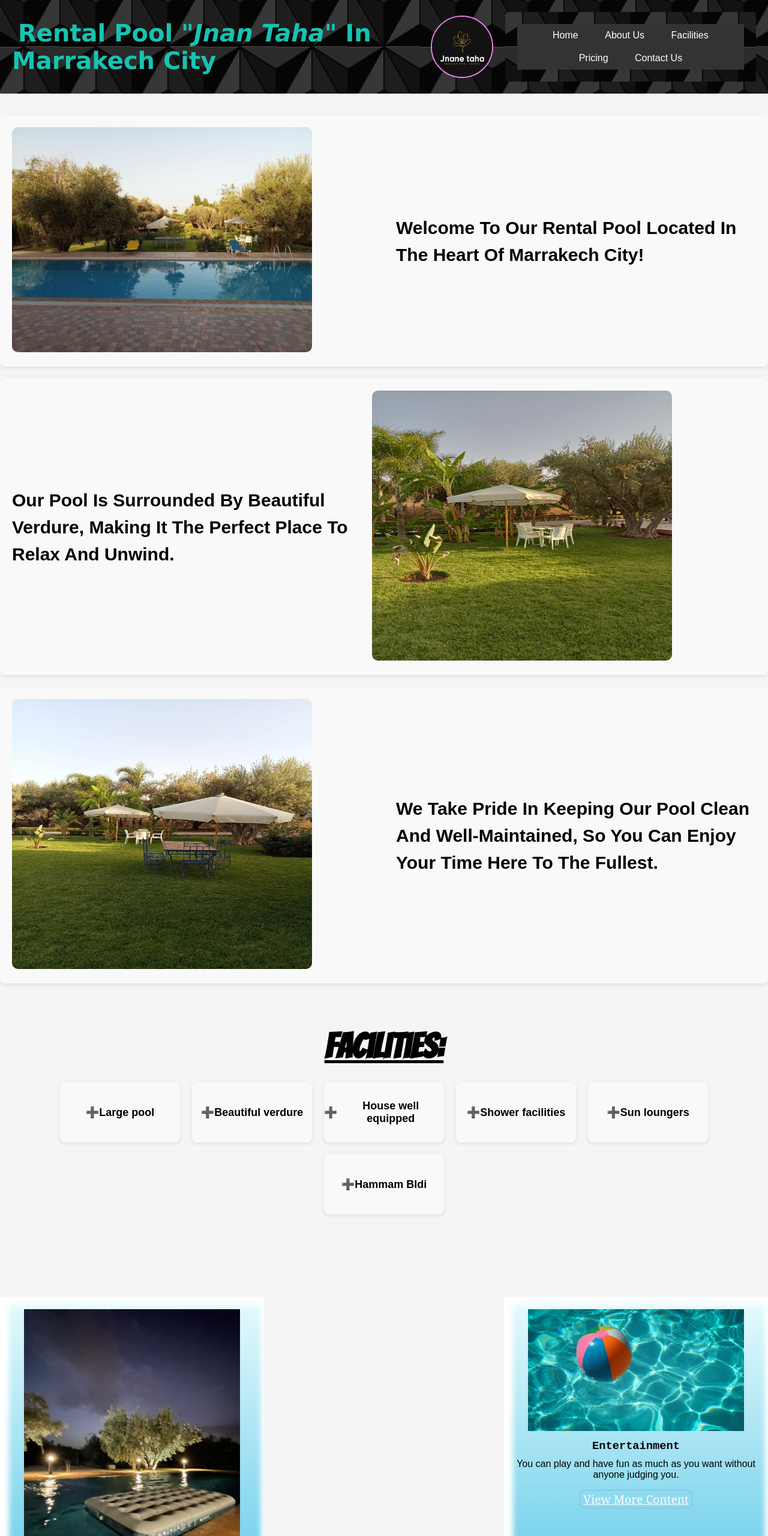
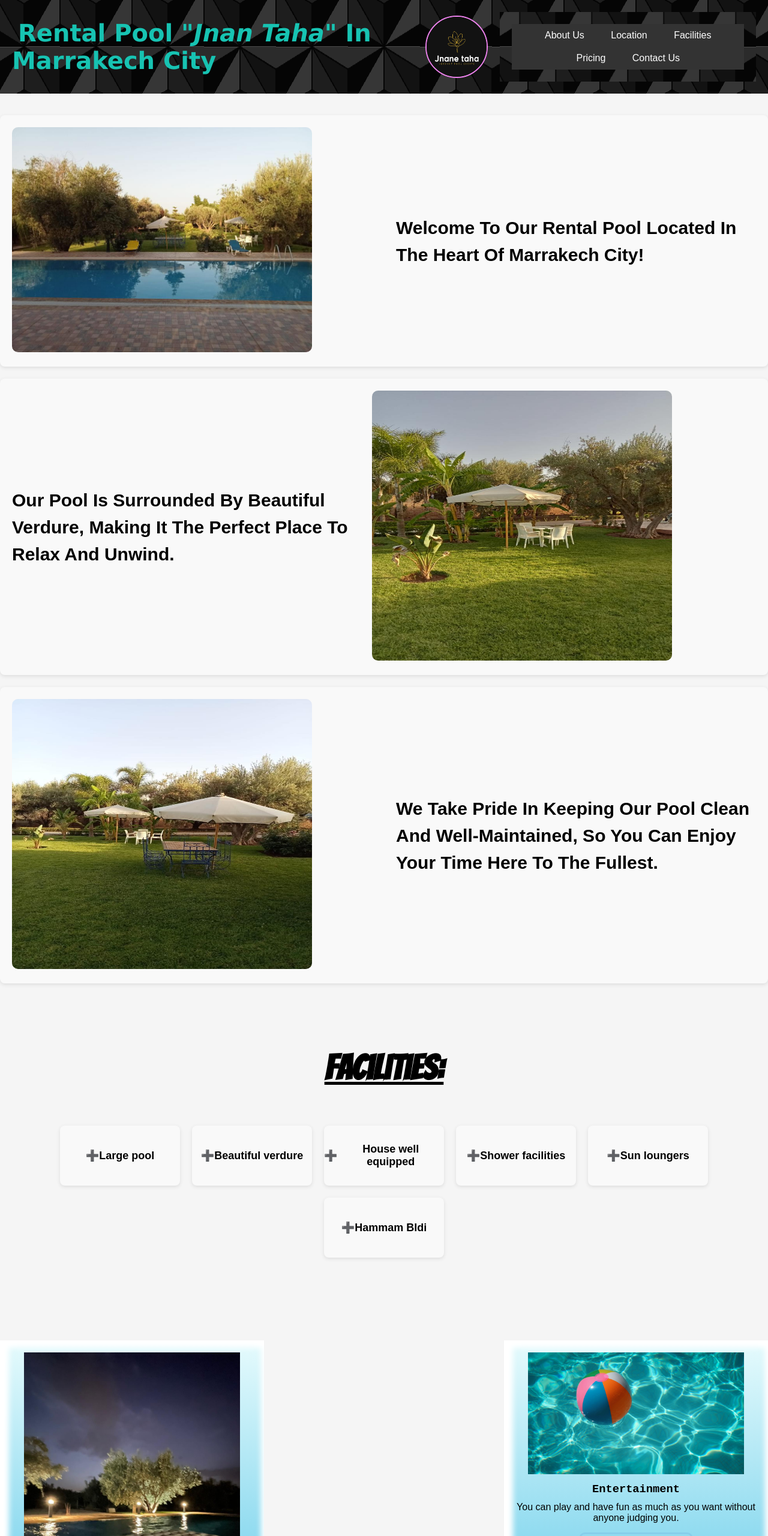
Before and after one commit to JnaneTaha/JnaneTaha, a plain HTML site: page index.html in a window 1280 px wide. Shown: the top 2560 px of the page at 60% size. Drawn offline with Linux system fonts and the light colour scheme.

Commit message:
Add files via upload

```diff
--- a/index.html
+++ b/index.html
@@ -4,7 +4,6 @@
     <title>Rental Pool in Marrakech City</title>
     <link rel="stylesheet" type="text/css" href="style.css">
     <link rel="icon" type="image/x-icon" href="Images and videos/Opera Instantané_2023-06-26_161506_looka.com.png">
-
     <style>
       @import url('https://fonts.googleapis.com/css2?family=Bangers&display=swap');
       @media screen and (max-width: 768px) {
@@ -34,8 +33,8 @@
 
         <nav id="menu">
           <ul>
-            <li><a href="#home" class="Left">Home</a></li>
-            <li><a href="#about" class="Right">About Us</a></li>
+            <li><a href="#home" class="Left">About Us</a></li>
+            <li><a href="#Location" class="Right">Location</a></li>
             <li><a href="#facilities" class="Right">Facilities</a></li>
             <li><a href="#pricing" class="Right">Pricing</a></li>
             <li><a href="#contact" class="Left">Contact Us</a></li>
@@ -73,9 +72,9 @@
             </div>
           </div>
         </div>
-       </div>
+       </div><br><br>
        <section id="facilities"><br><br><br>
-        <h2 class="Title">Facilities:</h2>
+        <h2 class="Title">Facilities:</h2><br><br>
         <div class="facilities-list">
           <div class="facility">
             <div class="number">&#10133</div>
@@ -138,7 +137,7 @@
           </div>
         </div>
       </section>
-      <section class="Geo">
+      <section id="Location" class="Geo">
         <h2 class="Title">Location</h2>
         <div class="location">
           <iframe src="https://www.google.com/maps/embed?pb=!1m17!1m12!1m3!1d3399.7112922994356!2d-7.972452!3d31.559537000000002!2m3!1f0!2f0!3f0!3m2!1i1024!2i768!4f13.1!3m2!1m1!2zMzHCsDMzJzM0LjMiTiA3wrA1OCcyMC44Ilc!5e0!3m2!1sfr!2sma!4v1689081851376!5m2!1sfr!2sma" width="600" height="450" style="border:4px solid ;" allowfullscreen="" loading="lazy" referrerpolicy="no-referrer-when-downgrade"></iframe>
--- a/style.css
+++ b/style.css
@@ -506,3 +506,7 @@ button:hover {
 #container{
   border:5px solid rgba(85, 176, 255, 0.723)
 }
+.location{
+  display: flex;
+  justify-content: center;
+}
```
